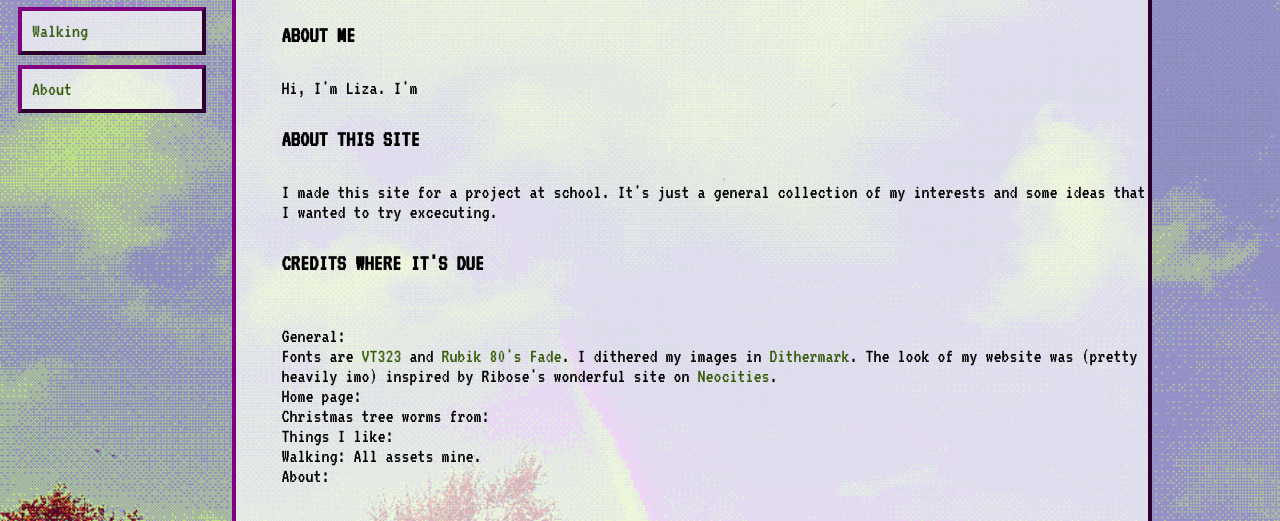
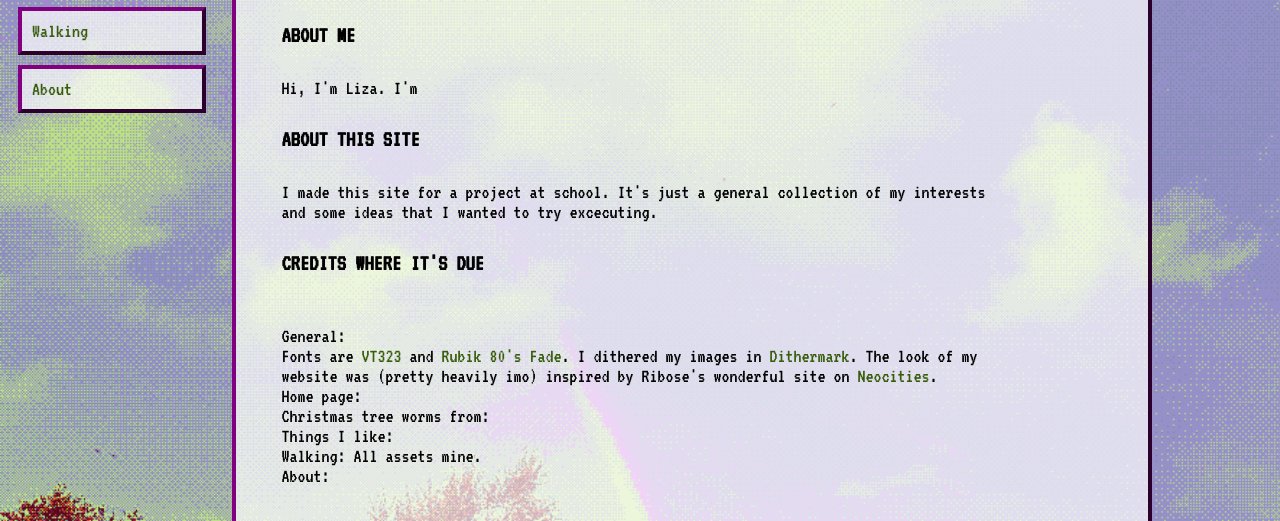
Before and after one commit to LizaCentipede/about, a plain HTML site: page index.html in a window 1280 px wide. Shown: the part 279-800 px from the top of the page. Drawn offline with Linux system fonts and the light colour scheme; a web font is replaced by a local one.

Commit message:
text changes

```diff
--- a/index.html
+++ b/index.html
@@ -30,6 +30,7 @@
           background-color: transparent;
           position: absolute;
           left: 5%;
+          width: 45em;
         }
 
 #navba {
```
